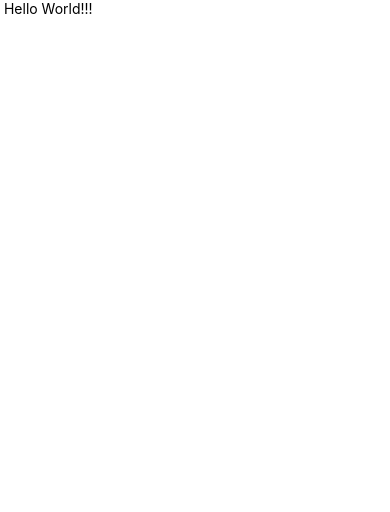
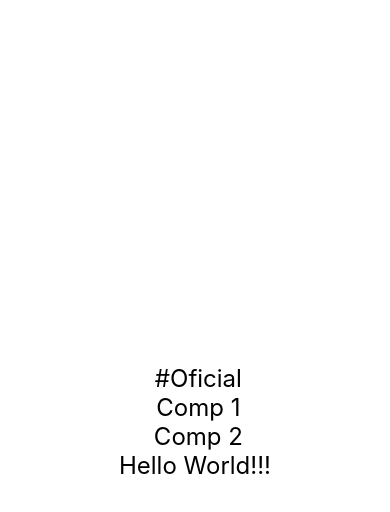
Before and after one commit to Tartaminos/Curso-react-native, a React Native app: screen / in a window 390 px wide. Shown: the top 512 px of the page. Built offline with nearby package versions, Linux system fonts and the light colour scheme.

Commit message:
adding styles on app

```diff
--- a/src/App.js
+++ b/src/App.js
@@ -1,11 +1,28 @@
 import React from "react"
-import { View } from 'react-native'
+import { View, StyleSheet } from 'react-native'
 
 import First from './components/First'
-
+import CompPadrao, { Comp1, Comp2 } from './components/Multi'
 
 export default () => (
-        <View>
+        <View style={style.App}>
+
+            <CompPadrao />
+
+            <Comp1 />
+
+            <Comp2 />
+
             <First />
         </View>
 )
+
+
+const style = StyleSheet.create({
+    App: {
+        flexGrow: 1,
+        justifyContent: "center",
+        alignItems: "center"
+    }
+
+})
--- a/src/components/First.js
+++ b/src/components/First.js
@@ -1,6 +1,8 @@
 import React from "react"
 import { Text } from 'react-native'
 
+import style from './style'
+
 export default () => {
-    return <Text> Hello World!!! </Text>
+    return <Text style={style.biggerText}> Hello World!!! </Text>
 }
--- /dev/null
+++ b/src/components/Multi.js
@@ -0,0 +1,18 @@
+import React from "react"
+import { Text } from 'react-native'
+import style from "./style"
+
+function Comp () {
+    return <Text style={style.biggerText}> #Oficial</Text>
+}
+
+function Comp1() {
+    return <Text style={style.biggerText}> Comp 1</Text>
+}
+
+function Comp2() {
+    return <Text style={style.biggerText}> Comp 2</Text>
+}
+
+export { Comp1, Comp2}
+export default Comp
--- /dev/null
+++ b/src/components/style.js
@@ -0,0 +1,7 @@
+import { StyleSheet } from "react-native";
+
+export default StyleSheet.create({
+    biggerText: {
+        fontSize: 24
+    }
+})
```
